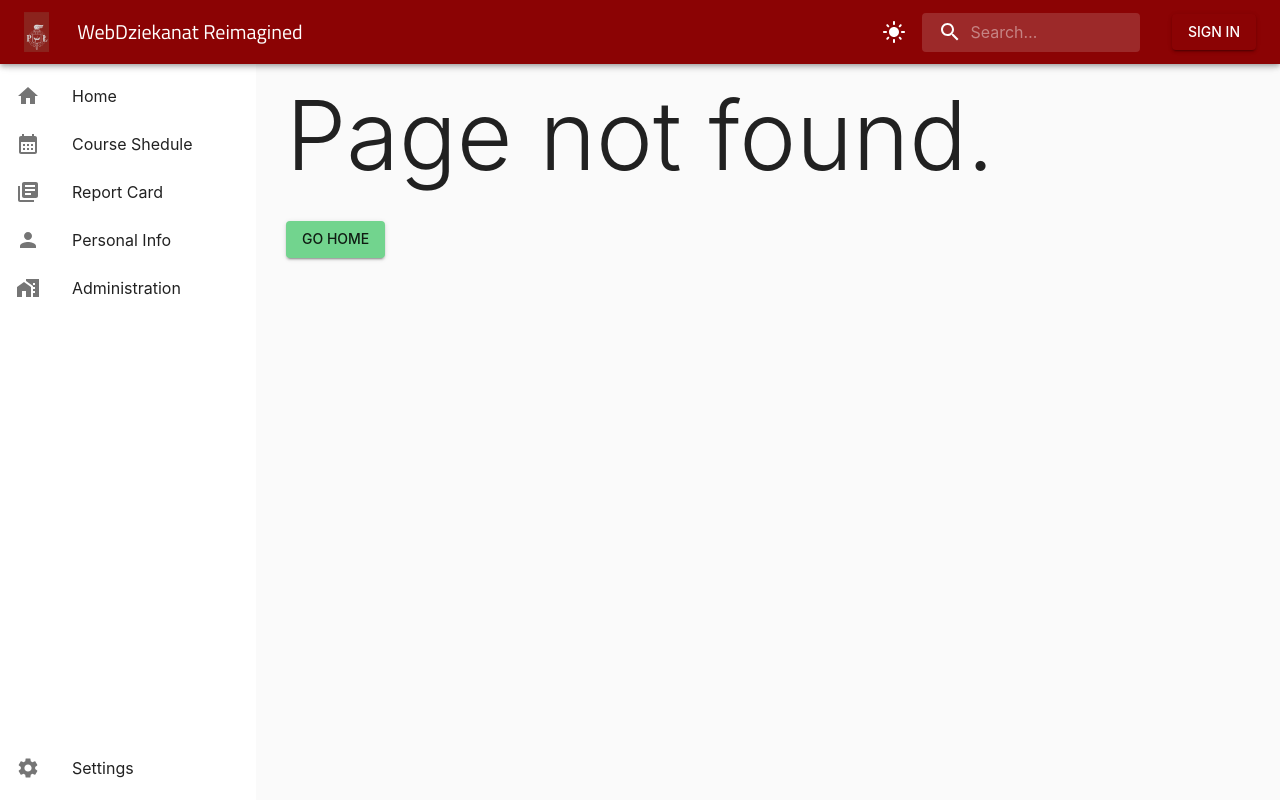
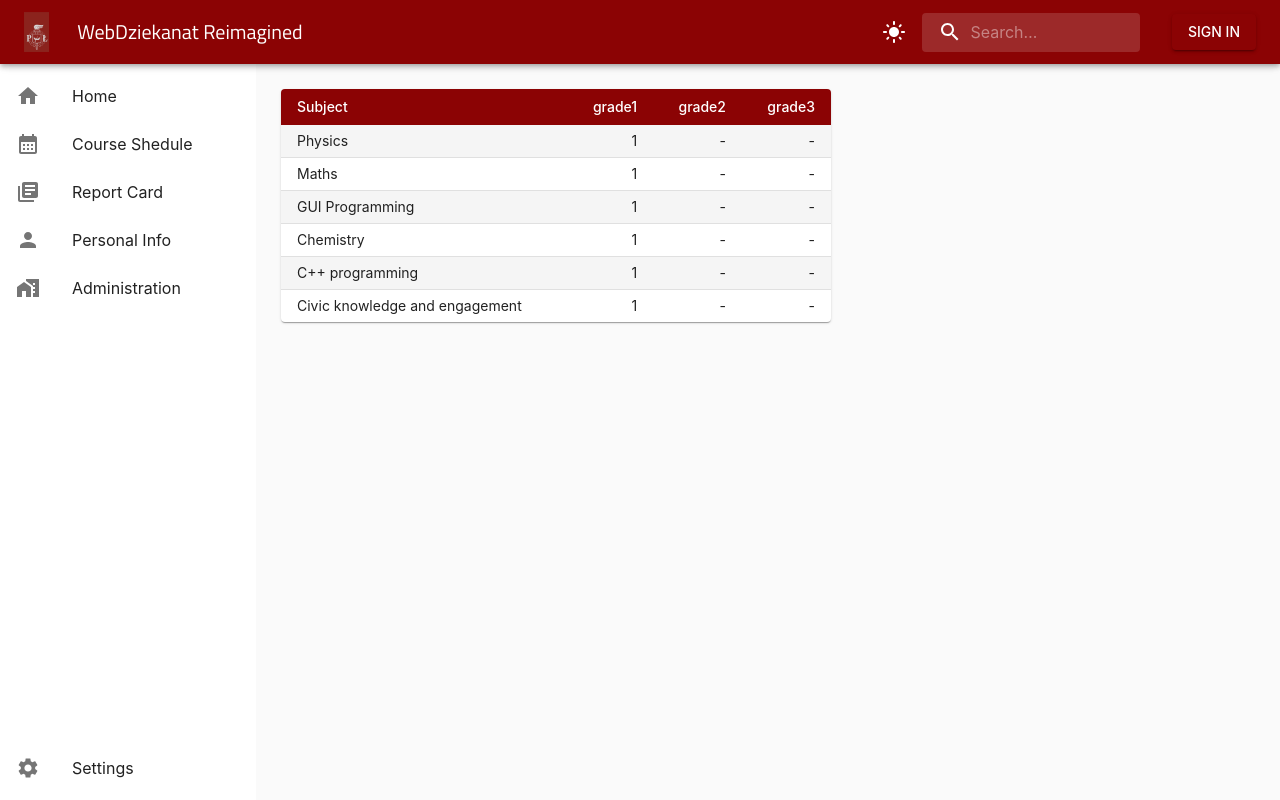
Before and after one commit to wojtek-kowalczyk/webdziekanat-reimagined, a React (Create React App) app: page /reportcard in a window 1280 px wide. Before the commit this address had no page. Built offline with nearby package versions, Linux system fonts and the light colour scheme.

Commit message:
report card

```diff
--- a/src/App.tsx
+++ b/src/App.tsx
@@ -23,6 +23,7 @@ import CustomAppBar from "./components/app-bar";
 import SideNav from "./components/nav-bar";
 import CourseSchedule from "./components/course-schedule";
 import PersonalData from "./components/personal-data";
+import ReportCard from "./components/report-card";
 
 const ColorModeContext = React.createContext({ toggleColorMode: () => {} });
 
@@ -103,6 +104,7 @@ function App() {
               <Route path="/" element={<Home />} />
               <Route path="/schedule" element={<CourseSchedule/>} />
               <Route path="/personal" element={<PersonalData/>} />
+              <Route path="/reportcard" element={<ReportCard/>} />
               <Route path="*" element={<PageNotFound />} />
             </Routes>
           </Box>
--- /dev/null
+++ b/src/components/report-card.tsx
@@ -0,0 +1,118 @@
+import * as React from 'react';
+import Table from '@mui/material/Table';
+import TableBody from '@mui/material/TableBody';
+import TableContainer from '@mui/material/TableContainer';
+import TableHead from '@mui/material/TableHead';
+import TableRow from '@mui/material/TableRow';
+import Paper from '@mui/material/Paper';
+import { Box, Typography, useTheme } from '@mui/material';
+import { styled } from '@mui/material/styles';
+import TableCell, { tableCellClasses } from '@mui/material/TableCell';
+
+import Dialog from "@mui/material/Dialog";
+import { IconButton } from "@mui/material";
+import CloseIcon from "@mui/icons-material/Close";
+
+export interface DetailsDialogProps {
+    open: boolean;
+    onClose: (accepted: boolean) => void;
+}
+
+function DetailsDialog(props: DetailsDialogProps) {
+    const { onClose, open } = props;
+
+    return (
+        <Dialog onClose={onClose} open={open} >
+            <Box sx={{ padding: "20px"}}>
+                <Box sx={{ display: "flex" }}>
+                    <Typography variant='h4' >Grade Details</Typography>
+                    <Box sx={{ marginLeft: "auto" }}></Box>
+                    <IconButton onClick={() => onClose(false)}>
+                        <CloseIcon />
+                    </IconButton>
+                </Box>
+                <Box sx={{ width: "30vw", height: "50vh", display: "flex", flexDirection:"column"}}>
+                    <Typography sx={{marginTop: "20px"}}>Good job on the exam!</Typography>
+                    <Box sx={{flex: 1}}></Box>
+                    <Typography variant='subtitle1'>Assigned by: prof. Hugh Jass</Typography>
+                    <Typography variant='subtitle1'>Date: 22.11.2022 12:34:47</Typography>
+                </Box>
+            </Box>
+        </Dialog>
+    );
+}
+
+
+
+interface Row {
+    name: string,
+    grade1: number | undefined,
+    grade2: number | undefined,
+    grade3: number | undefined,
+}
+
+function getRows(): Row[] {
+    return [
+        { name: "Physics", grade1: 1, grade2: undefined, grade3: undefined },
+        { name: "Maths", grade1: 1, grade2: undefined, grade3: undefined },
+        { name: "GUI Programming", grade1: 1, grade2: undefined, grade3: undefined },
+        { name: "Chemistry", grade1: 1, grade2: undefined, grade3: undefined },
+        { name: "C++ programming", grade1: 1, grade2: undefined, grade3: undefined },
+        { name: "Civic knowledge and engagement", grade1: 1, grade2: undefined, grade3: undefined },
+    ]
+}
+
+const StyledTableRow = styled(TableRow)(({ theme }) => ({
+    '&:nth-of-type(odd)': {
+        // backgroundColor: theme.palette.secondary.light,
+        backgroundColor: theme.palette.action.hover,
+
+    },
+    '&:nth-of-type(odd):hover, &:nth-of-type(even):hover': {
+        backgroundColor: theme.palette.secondary.light,
+        cursor: "pointer"
+    },
+    // hide last border
+    '&:last-child td, &:last-child th': {
+        border: 0,
+    },
+}));
+
+const StyledTableCell = styled(TableCell)(({ theme }) => ({
+    [`&.${tableCellClasses.head}`]: {
+        backgroundColor: theme.palette.primary.main,
+        color: theme.palette.primary.contrastText,
+    },
+}));
+
+export default function ReportCard() {
+    const theme = useTheme();
+    const [dialogOpen, setDialogOpen] = React.useState(false);
+    return (
+        <TableContainer component={Paper} sx={{ margin: "25px" }}>
+
+            <DetailsDialog open={dialogOpen} onClose={() => setDialogOpen(false)} />
+
+            <Table sx={{ minWidth: 500}} size="small" aria-label="a dense table">
+                <TableHead>
+                    <StyledTableRow>
+                        <StyledTableCell>Subject</StyledTableCell>
+                        <StyledTableCell align="right">grade1</StyledTableCell>
+                        <StyledTableCell align="right">grade2</StyledTableCell>
+                        <StyledTableCell align="right">grade3</StyledTableCell>
+                    </StyledTableRow>
+                </TableHead>
+                <TableBody>
+                    {getRows().map((row) => (
+                        <StyledTableRow key={row.name} hover onClick={() => setDialogOpen(true)}>
+                            <StyledTableCell component="th" scope="row">{row.name}</StyledTableCell>
+                            <StyledTableCell align="right">{row.grade1 || "-"}</StyledTableCell>
+                            <StyledTableCell align="right">{row.grade2 || "-"}</StyledTableCell>
+                            <StyledTableCell align="right">{row.grade3 || "-"}</StyledTableCell>
+                        </StyledTableRow>
+                    ))}
+                </TableBody>
+            </Table>
+        </TableContainer>
+    );
+}
```
